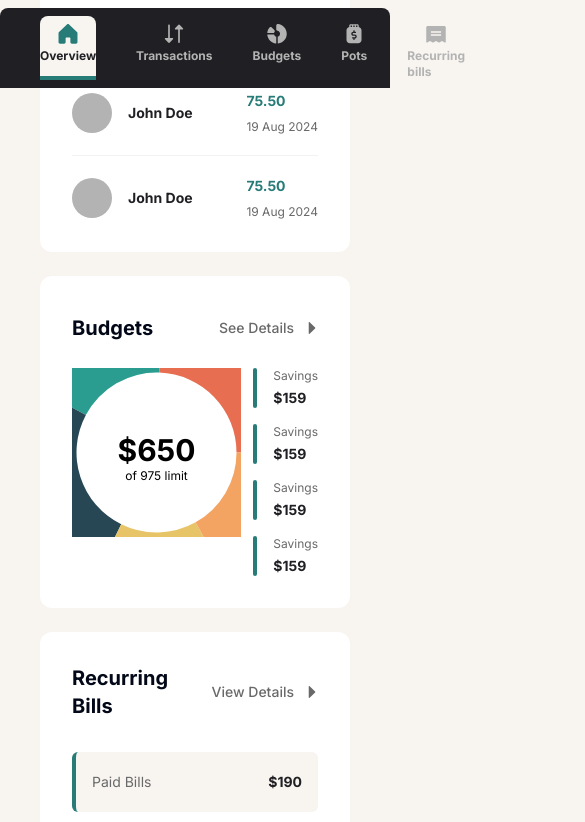
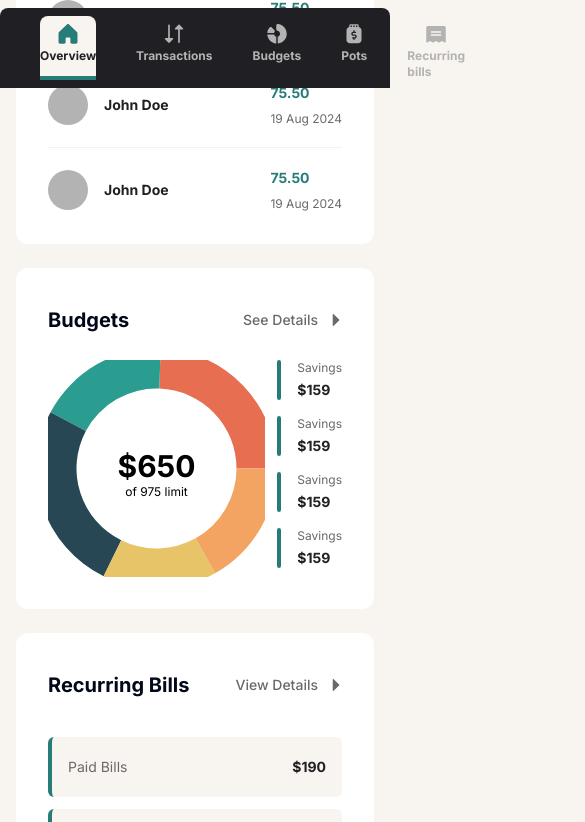
Before and after one commit to Ibarra11/personal-finance, a Next.js app: page /dashboard in a window 390 px wide. Shown: the part 756-1578 px from the top of the page, 585 px wide, since content can reach past the window. Built offline with nearby package versions, Linux system fonts and the light colour scheme.

Commit message:
adjust spacing on layout for mobile

```diff
--- a/app/dashboard/layout.tsx
+++ b/app/dashboard/layout.tsx
@@ -20,7 +20,7 @@ export default function RootLayout({
       <div className="fixed bottom-0 h-20 w-full">
         <TabletMobileNav />
       </div>
-      <div className="px-10 py-8 pb-28 lg:flex-1 lg:overflow-auto lg:pb-0">
+      <div className="px-4 py-6 pb-28 md:px-10 md:py-8 lg:flex-1 lg:overflow-auto lg:pb-0">
         <div className="mx-auto max-w-6xl">{children}</div>
       </div>
     </div>
```
